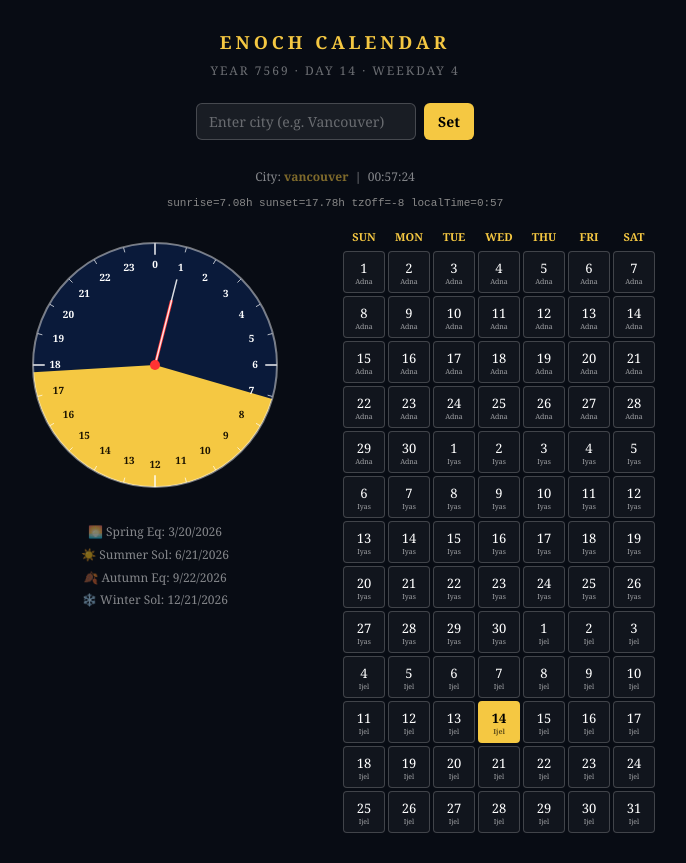
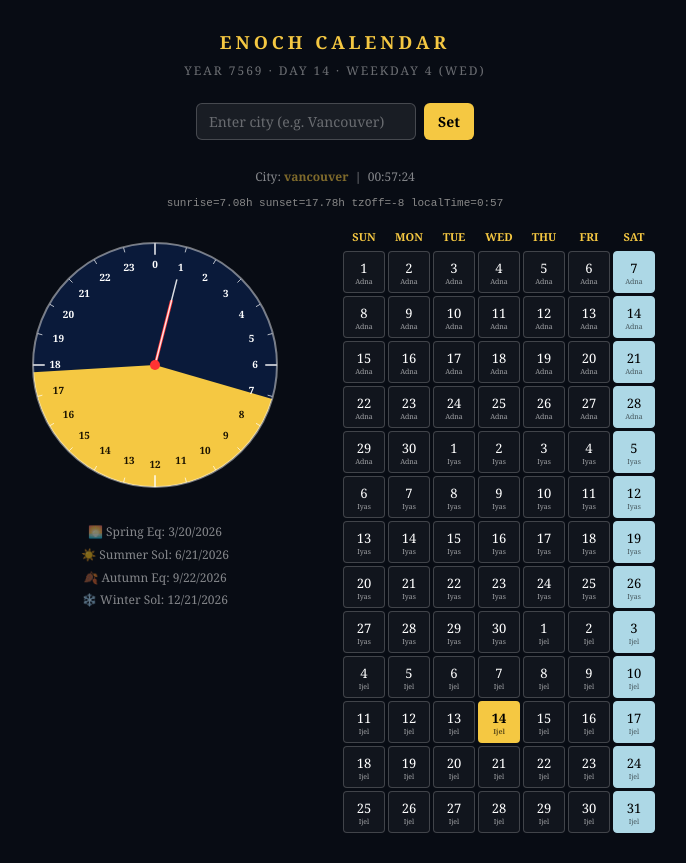
Before and after one commit to rmagica/enoch-clock, a plain HTML site: page index.html in a window 1280 px wide. Shown: the whole page, without its empty margins (305-991 px from the left). Drawn offline with Linux system fonts and the light colour scheme.

Commit message:
Update index.html - Added weekday, recoloured the Sabbath

```diff
--- a/index.html
+++ b/index.html
@@ -40,6 +40,7 @@ canvas { display: block; border-radius: 50%; }
   background: rgba(255,255,255,0.04); color: white;
 }
 .dayBox.current { border: 2px solid #f5c842; background: #f5c842; color: #000; font-weight: bold; }
+.dayBox.saturday { background: #add8e6; color: #000; border-color: #add8e6; }
 .dayNum { font-size: 13px; }
 .angelLabel { font-size: 7px; opacity: 0.6; }
 </style>
@@ -234,12 +235,16 @@ function drawGrid(enoch) {
     h.className = "dayHeader"; h.textContent = lbl; g.appendChild(h);
   }
   const base = enoch.monthIndex - (enoch.monthIndex % 3);
+  let col = 0;
   for (let i = 0; i < 3; i++) {
     for (let d = 1; d <= MONTHS[base + i]; d++) {
       const box = document.createElement("div");
-      box.className = "dayBox" + ((base + i === enoch.monthIndex && d === enoch.day) ? " current" : "");
+      const isCurrent = (base + i === enoch.monthIndex && d === enoch.day);
+      const isSat = (col % 7 === 6);
+      box.className = "dayBox" + (isCurrent ? " current" : (isSat ? " saturday" : ""));
       box.innerHTML = `<span class="dayNum">${d}</span><span class="angelLabel">${ANGELS[i].slice(0,4)}</span>`;
       g.appendChild(box);
+      col++;
     }
   }
 }
@@ -256,8 +261,9 @@ function update() {
   const mm = String(cityDate.getUTCMinutes()).padStart(2,"0");
   const ss = String(cityDate.getUTCSeconds()).padStart(2,"0");
 
+  const WD_NAMES = ["SUN","MON","TUE","WED","THU","FRI","SAT"];
   document.getElementById("subtitle").textContent =
-    `YEAR ${enoch.year} · DAY ${enoch.day} · WEEKDAY ${enoch.weekday}`;
+    `YEAR ${enoch.year} · DAY ${enoch.day} · WEEKDAY ${enoch.weekday} (${WD_NAMES[enoch.weekday-1]})`;
   document.getElementById("timeDisplay").textContent = `${hh}:${mm}:${ss}`;
   document.getElementById("solarPoints").innerHTML =
     `🌅 Spring Eq: ${new Date(yr,2,20).toLocaleDateString()}<br>` +
```
